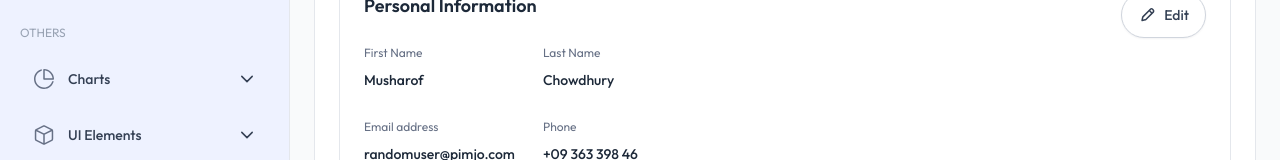
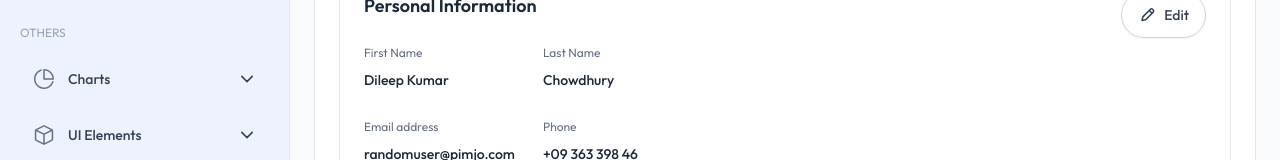
Before and after one commit to brdigitals4u/transport_front, a React (Create React App) app: page /profile in a window 1280 px wide. Shown: the part 421-581 px from the top of the page. Built offline with nearby package versions, Linux system fonts and the light colour scheme.

Commit message:
first commit

```diff
--- a/src/components/UserProfile/UserInfoCard.tsx
+++ b/src/components/UserProfile/UserInfoCard.tsx
@@ -26,7 +26,7 @@ export default function UserInfoCard() {
                 First Name
               </p>
               <p className="text-sm font-medium text-gray-800 dark:text-white/90">
-                Musharof
+                Dileep Kumar
               </p>
             </div>
 
```
Also changed, not shown: 1 other file (tests, documents, lock files or other folders).
